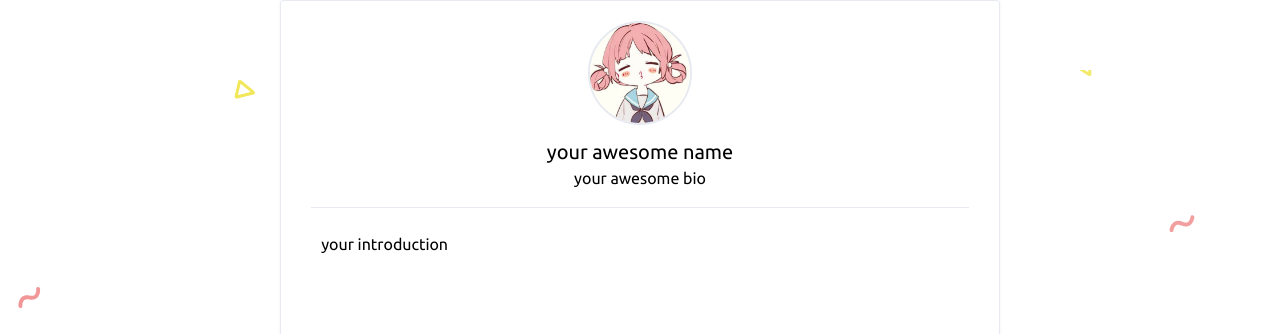
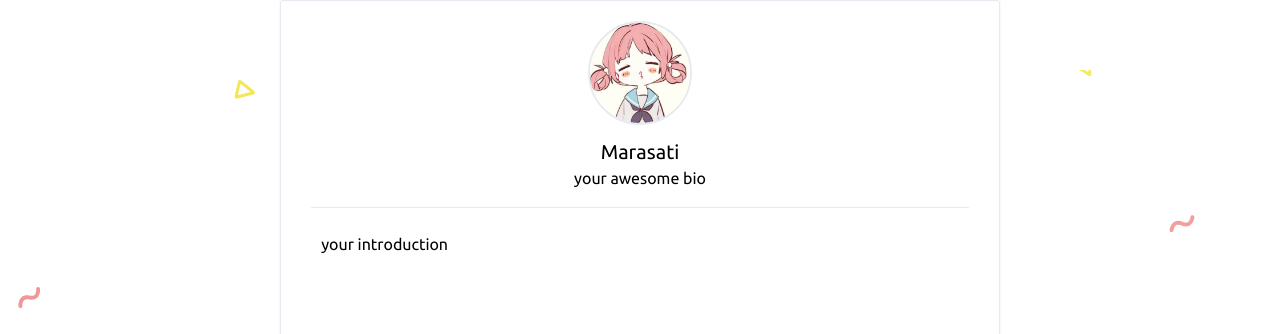
Before and after one commit to jallenlau/jallenlau.github.io, a Jekyll site: the page built from about.html, in a window 1280 px wide. Shown: the part 425-759 px from the top of the page. Built offline with Jekyll 4.4.1, drawn with Linux system fonts in a browser that asks for light colours; comment, search, counter and statistics services are not loaded.

Commit message:
Update _config.yml

```diff
--- a/_config.yml
+++ b/_config.yml
@@ -14,7 +14,7 @@ nav: # 最佳体验 六个标签 且最好每个标签不超过4中文字
 
 # 博主
 author: true
-name: 'your awesome name'
+name: 'Marasati'
 NickName: 'your awesome nickname'
 webtitle: "Marasati's Blog"
 bio: 'your awesome bio'
```
